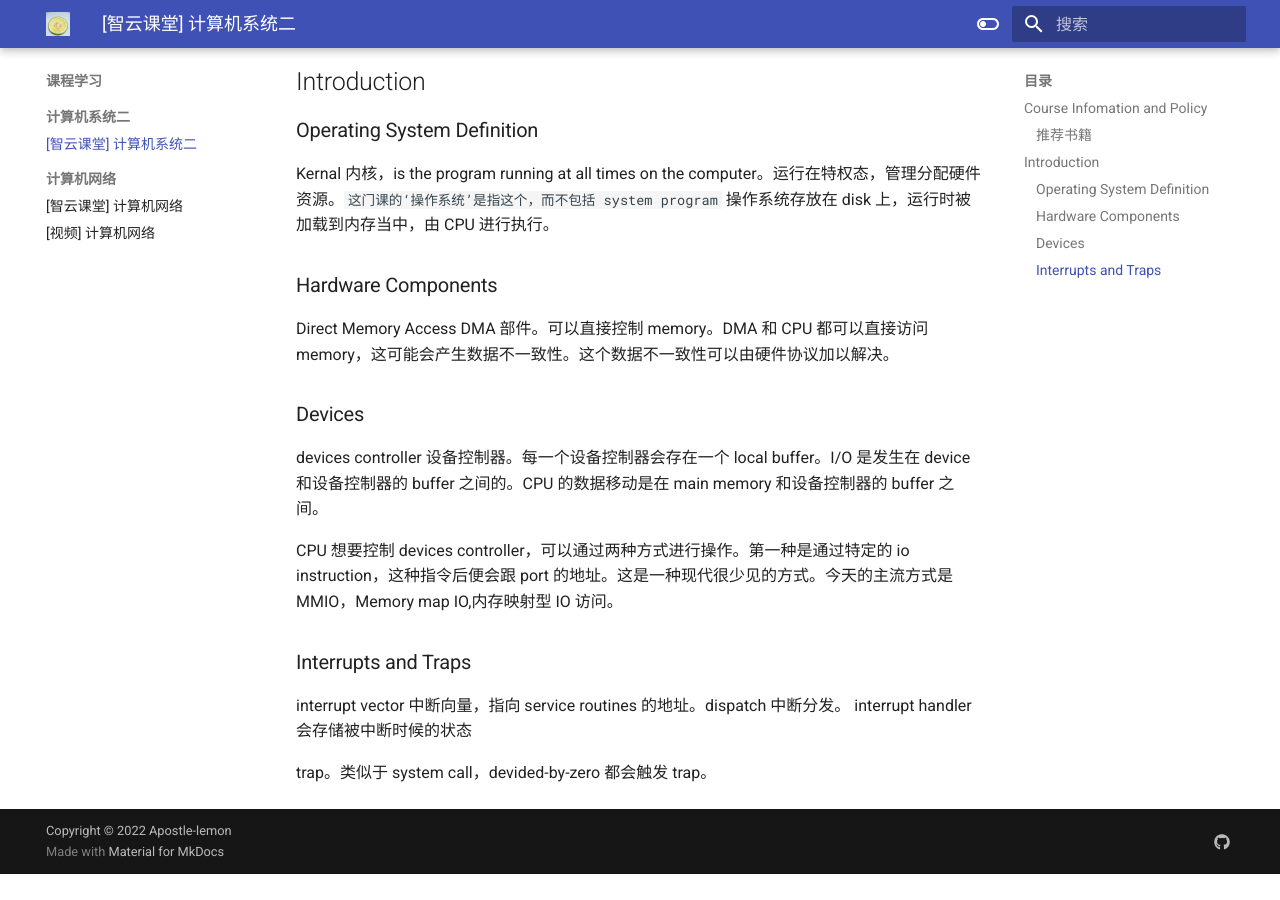
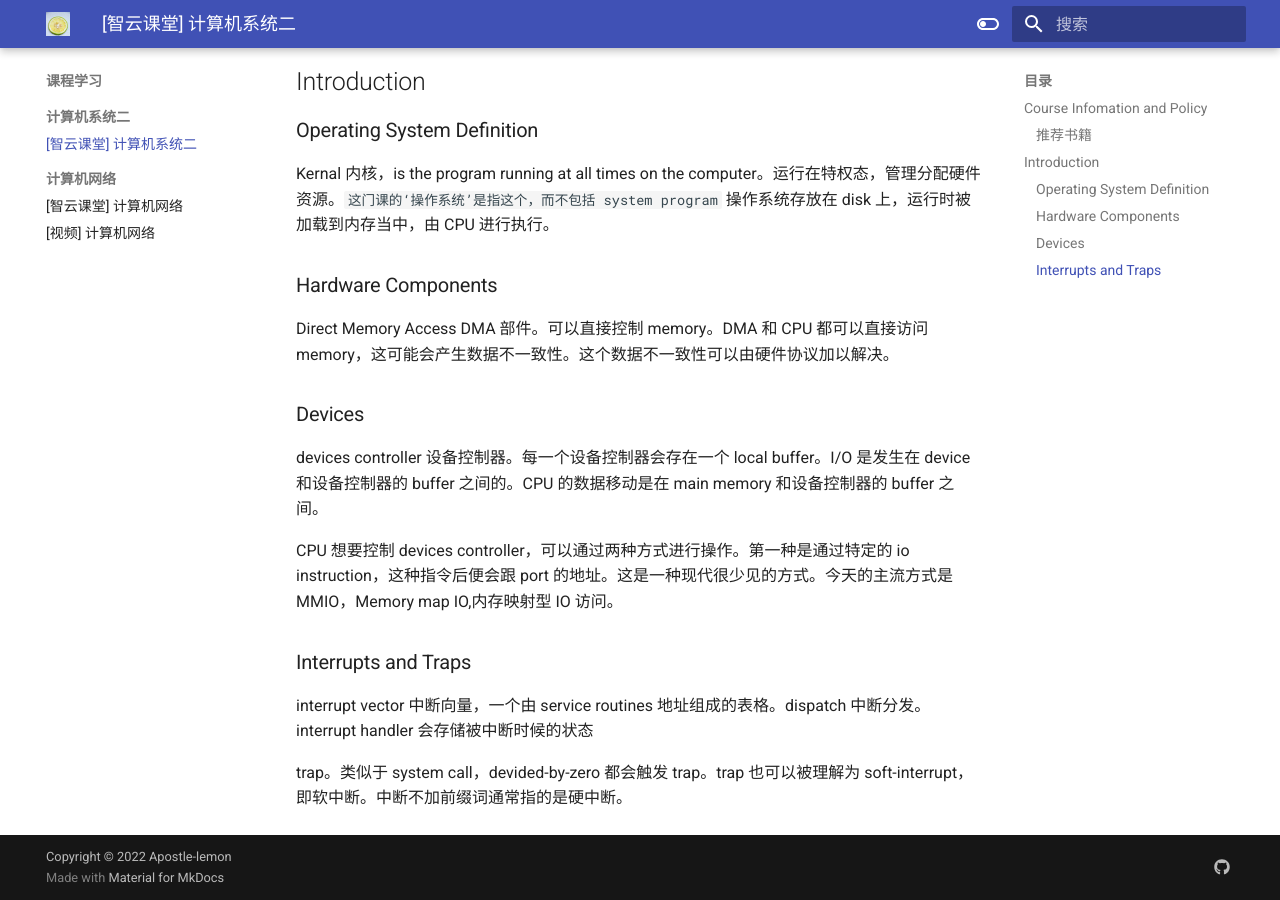
Before and after one commit to Apostle-lemon/Apostle-lemon.github.io, an MkDocs documentation site: the page built from docs/课程学习/计算机系统二/【智云课堂】计算机系统二.md, in a window 1280 px wide and 900 px high, scrolled down 686 px. Built offline with MkDocs 1.6.1 and Material for MkDocs 9.7.7, drawn with Linux system fonts in a browser that asks for light colours; before the commit the page ends 1560 px from its top, so only the background shows below that.

Commit message:
vault backup: 2022-10-27 21:51:31
Affected files:
docs/课程学习/计算机系统二/【智云课堂】计算机系统二.md

```diff
--- a/docs/课程学习/计算机系统二/【智云课堂】计算机系统二.md
+++ b/docs/课程学习/计算机系统二/【智云课堂】计算机系统二.md
@@ -35,7 +35,7 @@ CPU 想要控制 devices controller，可以通过两种方式进行操作。第
 
 ### Interrupts and Traps
 
-interrupt vector 中断向量，指向 service routines 的地址。dispatch 中断分发。
+interrupt vector 中断向量，一个由 service routines 地址组成的表格。dispatch 中断分发。
 interrupt handler 会存储被中断时候的状态
 
-trap。类似于 system call，devided-by-zero 都会触发 trap。
+trap。类似于 system call，devided-by-zero 都会触发 trap。trap 也可以被理解为 soft-interrupt，即软中断。中断不加前缀词通常指的是硬中断。
```
